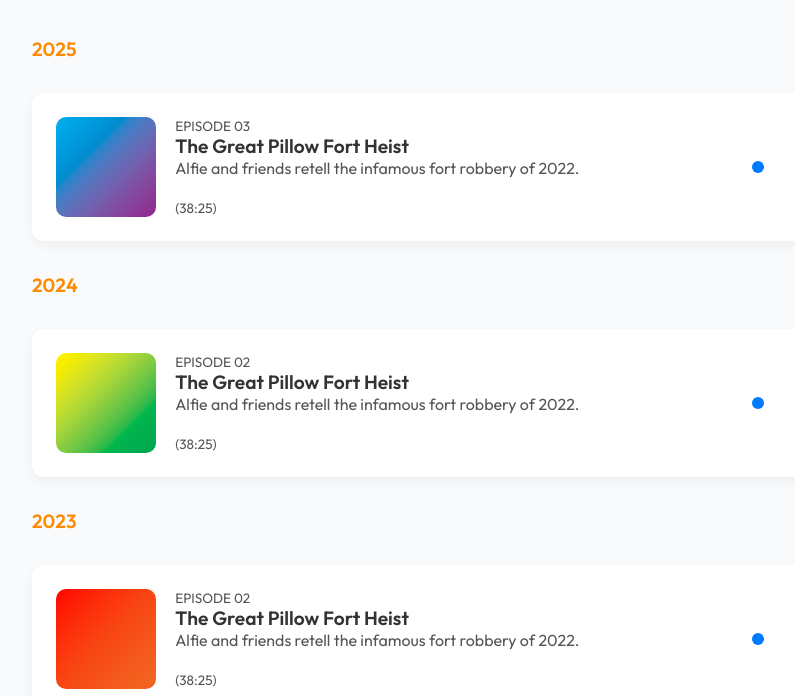
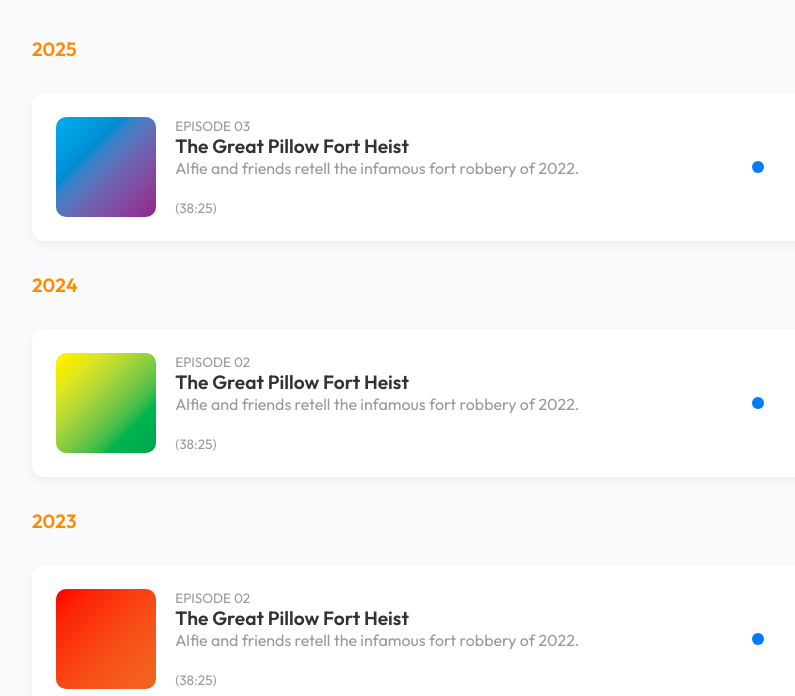
Before and after one commit to micjobe/inside-the-fort, a plain HTML site: page index.html in a window 1280 px wide. Shown: the part 104-800 px from the top of the page, without its empty margins (208-1003 px from the left). Drawn offline with Linux system fonts and the light colour scheme.

Commit message:
Update github_test.css

```diff
--- a/github_test.css
+++ b/github_test.css
@@ -112,14 +112,14 @@ main {
 /* Top meta (episode number) */
 .meta.top {
   font-size: 0.85rem;
-  color: #555;
+  color: #999;
   margin-bottom: 0rem;
 }
 
 /* Bottom meta (duration) */
 .meta.bottom {
   font-size: 0.85rem;
-  color: #555;
+  color: #999;
   margin-top: 0rem;
 }
 
@@ -133,7 +133,7 @@ h2 {
 
 /* Description — truncated to 2 lines */
 .desc {
-  color: #555;
+  color: #999;
   margin: 0;
   overflow: hidden;
   text-overflow: ellipsis;
```
